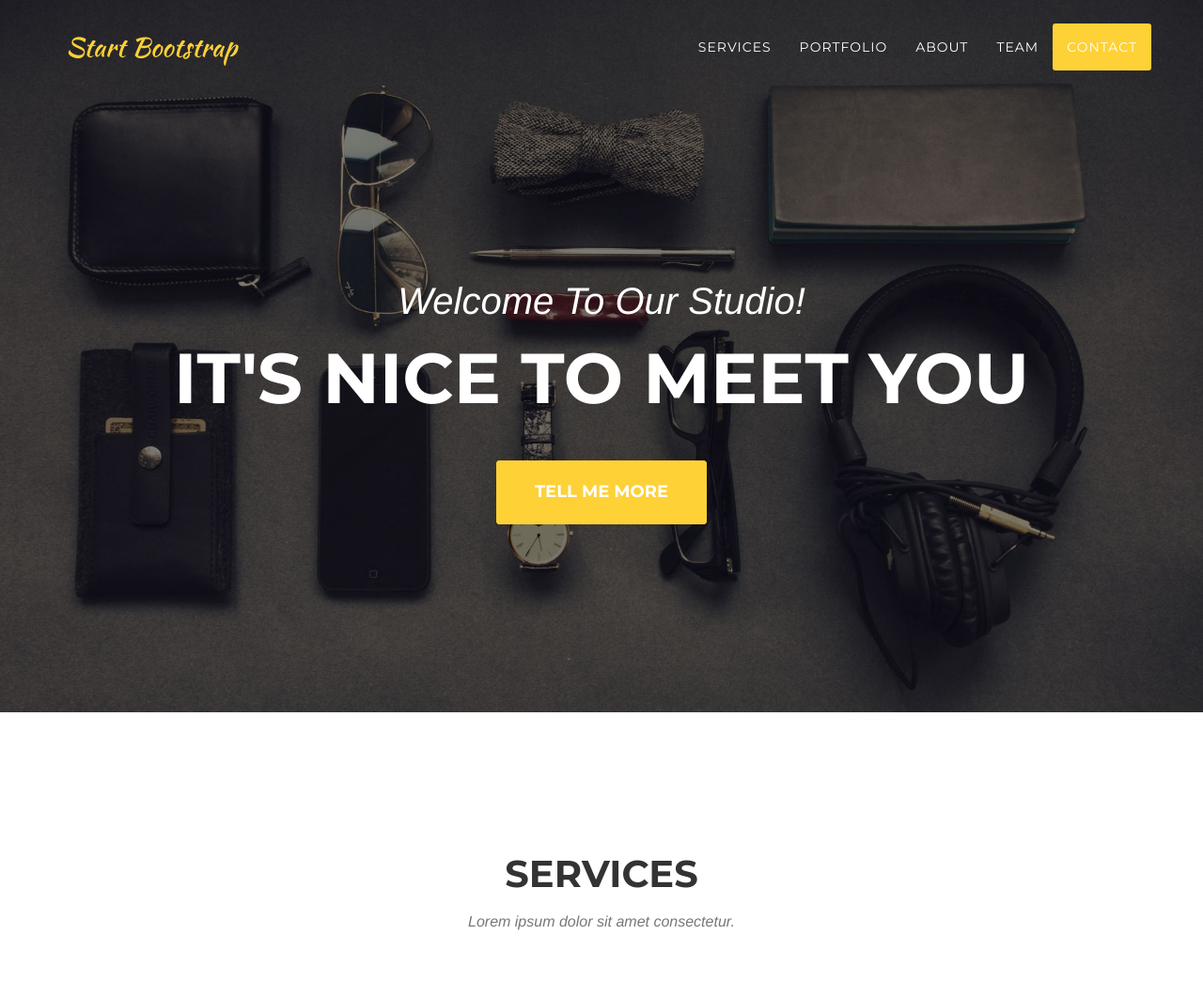
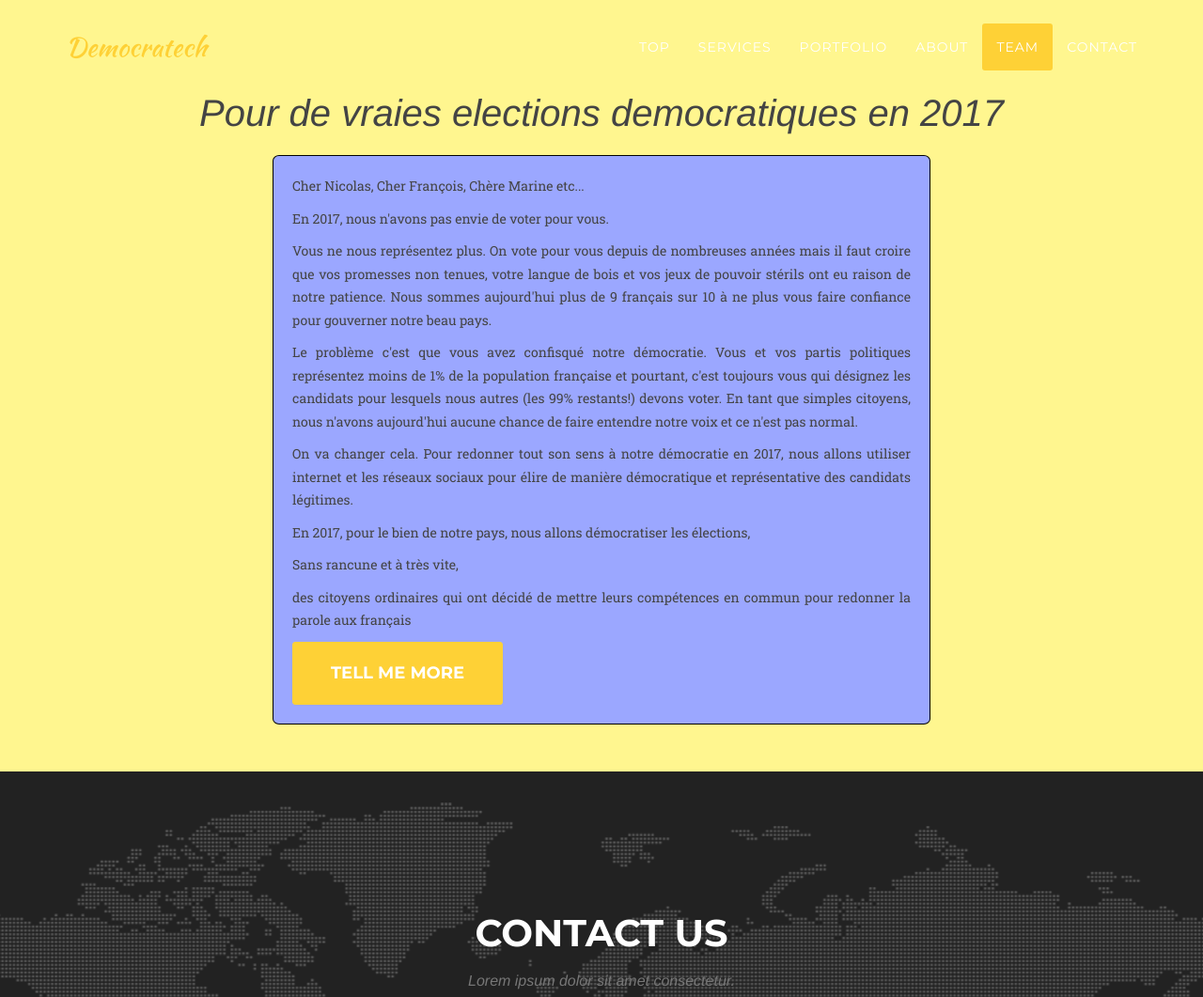
Before and after one commit to democratech/LaPrimaire, a PHP site: page / in a window 1280 px wide. Shown: the top 1061 px of the page at 94% size. Run offline with PHP 8.4, Linux system fonts and the light colour scheme; some libraries are stand-ins or nearby versions; some web fonts are replaced.

Commit message:
ajout 1er draft de lettre

```diff
--- a/web/css/agency.css
+++ b/web/css/agency.css
@@ -230,6 +230,16 @@ fieldset[disabled] .btn-xl.active {
     background-color: #fec503;
 }
 
+.lettre {
+	max-width: 700px;
+	background-color: #9ba7ff;
+	margin: 0 auto;
+	padding: 20px;
+	text-align: justify;
+	border: 1px solid black;
+	border-radius: 1%;
+}
+
 @media(min-width:768px) {
     .navbar-default {
         padding: 25px 0;
@@ -263,9 +273,10 @@ fieldset[disabled] .btn-xl.active {
 
 header {
     text-align: center;
-    color: #fff;
+    color: #444;
     background-attachment: scroll;
-    background-image: url(../img/header-bg.jpg);
+    /* background-image: url(../img/header-bg.jpg); */
+    background-color: #fff68f;
     background-position: center center;
     background-repeat: none;
     -webkit-background-size: cover;
@@ -298,8 +309,8 @@ header .intro-text .intro-heading {
 
 @media(min-width:768px) {
     header .intro-text {
-        padding-top: 300px;
-        padding-bottom: 200px;
+        padding-top: 100px;
+        padding-bottom: 50px;
     }
 
     header .intro-text .intro-lead-in {
--- a/web/index.html
+++ b/web/index.html
@@ -9,7 +9,7 @@
     <meta name="description" content="">
     <meta name="author" content="">
 
-    <title>Agency - Start Bootstrap Theme</title>
+    <title>Democratech - democratisons les elections</title>
 
     <!-- Bootstrap Core CSS -->
     <link href="css/bootstrap.min.css" rel="stylesheet">
@@ -46,14 +46,14 @@
                     <span class="icon-bar"></span>
                     <span class="icon-bar"></span>
                 </button>
-                <a class="navbar-brand page-scroll" href="#page-top">Start Bootstrap</a>
+                <a class="navbar-brand page-scroll" href="#page-top">Democratech</a>
             </div>
 
             <!-- Collect the nav links, forms, and other content for toggling -->
             <div class="collapse navbar-collapse" id="bs-example-navbar-collapse-1">
                 <ul class="nav navbar-nav navbar-right">
-                    <li class="hidden">
-                        <a href="#page-top"></a>
+                    <li class="page-scroll">
+                        <a class="page-scroll" href="#page-top">Top</a>
                     </li>
                     <li>
                         <a class="page-scroll" href="#services">Services</a>
@@ -78,15 +78,72 @@
     </nav>
 
     <!-- Header -->
-    <header>
+    <header id="page-top">
         <div class="container">
             <div class="intro-text">
-                <div class="intro-lead-in">Welcome To Our Studio!</div>
-                <div class="intro-heading">It's Nice To Meet You</div>
-                <a href="#services" class="page-scroll btn btn-xl">Tell Me More</a>
+		    <div class="intro-lead-in">Pour de vraies elections democratiques en 2017</div>
+		    <!-- <div class="intro-heading">It's Nice To Meet You</div>-->
+		    <div class="lettre">
+<p>Cher Nicolas, Cher François, Chère Marine etc...</p>
+<p>En 2017, nous n'avons pas envie de voter pour vous.</p>
+<p>Vous ne nous représentez plus. On vote pour vous depuis de nombreuses années mais il faut croire que vos promesses non tenues, votre langue de bois et vos jeux de pouvoir stérils ont eu raison de notre patience. Nous sommes aujourd'hui plus de 9 français sur 10 à ne plus vous faire confiance pour gouverner notre beau pays.</p>
+<p>Le problème c'est que vous avez confisqué notre démocratie. Vous et vos partis politiques représentez moins de 1% de la population française et pourtant, c'est toujours vous qui désignez les candidats pour lesquels nous autres (les 99% restants!) devons voter. En tant que simples citoyens, nous n'avons aujourd'hui aucune chance de faire entendre notre voix et ce n'est pas normal.</p>
+<p>On va changer cela. Pour redonner tout son sens à notre démocratie en 2017, nous allons utiliser internet et les réseaux sociaux pour élire de manière démocratique et représentative des candidats légitimes.</p>
+<p>En 2017, pour le bien de notre pays, nous allons démocratiser les élections,</p>
+<p>Sans rancune et à très vite,</p>
+<p>des citoyens ordinaires qui ont décidé de mettre leurs compétences en commun pour redonner la parole aux français</p>
+			<a href="#services" class="page-scroll btn btn-xl">Tell Me More</a>
+		    </div>
             </div>
         </div>
     </header>
+
+    <!-- Contact Section -->
+    <section id="contact">
+        <div class="container">
+            <div class="row">
+                <div class="col-lg-12 text-center">
+                    <h2 class="section-heading">Contact Us</h2>
+                    <h3 class="section-subheading text-muted">Lorem ipsum dolor sit amet consectetur.</h3>
+                </div>
+            </div>
+            <div class="row">
+                <div class="col-lg-12">
+                    <form name="sentMessage" id="contactForm" novalidate>
+                        <div class="row">
+                            <div class="col-md-6">
+                                <div class="form-group">
+                                    <input type="text" class="form-control" placeholder="Your Name *" id="name" required data-validation-required-message="Please enter your name.">
+                                    <p class="help-block text-danger"></p>
+                                </div>
+                                <div class="form-group">
+                                    <input type="email" class="form-control" placeholder="Your Email *" id="email" required data-validation-required-message="Please enter your email address.">
+                                    <p class="help-block text-danger"></p>
+                                </div>
+                                <div class="form-group">
+                                    <input type="tel" class="form-control" placeholder="Your Phone *" id="phone" required data-validation-required-message="Please enter your phone number.">
+                                    <p class="help-block text-danger"></p>
+                                </div>
+                            </div>
+                            <div class="col-md-6">
+                                <div class="form-group">
+                                    <textarea class="form-control" placeholder="Your Message *" id="message" required data-validation-required-message="Please enter a message."></textarea>
+                                    <p class="help-block text-danger"></p>
+                                </div>
+                            </div>
+                            <div class="clearfix"></div>
+                            <div class="col-lg-12 text-center">
+                                <div id="success"></div>
+                                <button type="submit" class="btn btn-xl">Send Message</button>
+                            </div>
+                        </div>
+                    </form>
+                </div>
+            </div>
+        </div>
+    </section>
+
+
 
     <!-- Services Section -->
     <section id="services">
```
Also changed, not shown: other parts of web/index.html (+0 -45 lines).
